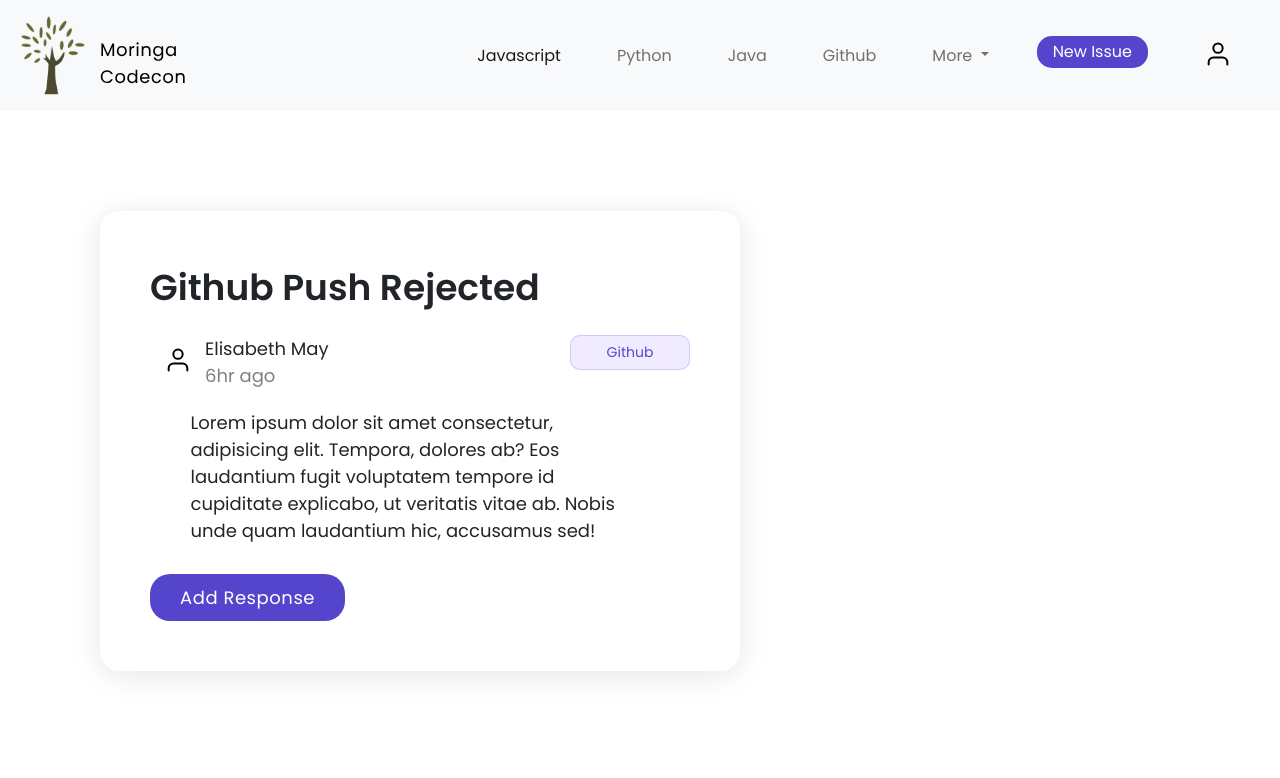
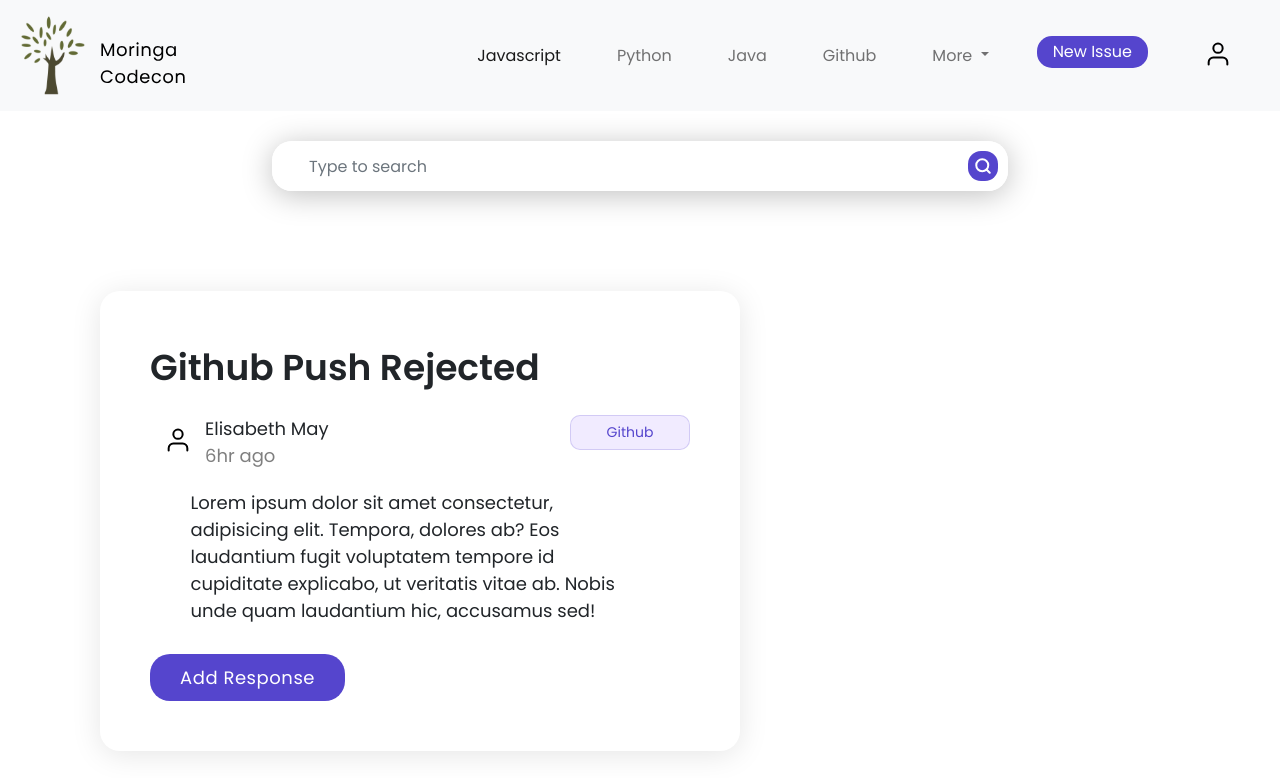
Before and after one commit to Kwathuta/moringa-codecon, an Angular app: page / in a window 1280 px wide. Shown: the top 778 px of the page. Built offline with nearby package versions, Linux system fonts and the light colour scheme.

Commit message:
Ft search (#18)
* building wireframe and styling

* completed issue component

* modified src/styles.css

* adding reaponsiveness to issues component

* added html wireframe

* added html wireframe

* completed searchbar

```diff
--- a/src/app/app.component.html
+++ b/src/app/app.component.html
@@ -1,4 +1,5 @@
 <app-navbar></app-navbar>
+<app-searchbar></app-searchbar>
 <app-issues></app-issues>
 <app-users></app-users>
 <app-signup></app-signup>
--- a/src/app/app.module.ts
+++ b/src/app/app.module.ts
@@ -12,6 +12,7 @@ import { UsersComponent } from './components/users/users.component';
 import { CategoriesComponent } from './components/categories/categories.component';
 import { NavbarComponent } from './components/navbar/navbar.component';
 import { FooterComponent } from './components/footer/footer.component';
+import { SearchbarComponent } from './components/searchbar/searchbar.component';
 import { CommentsComponent } from './components/comments/comments.component';
 
 @NgModule({
@@ -25,6 +26,7 @@ import { CommentsComponent } from './components/comments/comments.component';
     CategoriesComponent,
     NavbarComponent,
     FooterComponent,
+    SearchbarComponent,
     CommentsComponent
   ],
   imports: [
--- /dev/null
+++ b/src/app/components/searchbar/searchbar.component.css
@@ -0,0 +1,34 @@
+.search {
+  margin-top: 30px;
+  position: relative;
+  border-radius: 20px;
+  box-shadow: 0px 4px 30px rgba(0, 0, 0, 0.25);
+}
+
+.search input {
+  height: 50px;
+  text-indent: 25px;
+  border: none;
+  border-radius: 20px;
+}
+
+.search input:focus {
+  box-shadow: none;
+  border: 2px solid blue;
+}
+
+.search .fa-search {
+  position: absolute;
+  top: 20px;
+  left: 16px;
+}
+
+.search button {
+  position: absolute;
+  top: 5px;
+  right: 0px;
+  height: 40px;
+  width: 50px;
+  border: none;
+  background: transparent;
+}
--- /dev/null
+++ b/src/app/components/searchbar/searchbar.component.html
@@ -0,0 +1,13 @@
+<div class="container">
+  <div class="row height d-flex justify-content-center align-items-center">
+    <div class="col-md-8">
+      <div class="search">
+        <i class="fa fa-search"></i>
+        <input type="text" class="form-control" placeholder="Type to search" />
+        <button type="submit">
+          <img src="../../../assets/img/search-icon-purple.svg" alt="" />
+        </button>
+      </div>
+    </div>
+  </div>
+</div>
--- /dev/null
+++ b/src/app/components/searchbar/searchbar.component.ts
@@ -0,0 +1,15 @@
+import { Component, OnInit } from '@angular/core';
+
+@Component({
+  selector: 'app-searchbar',
+  templateUrl: './searchbar.component.html',
+  styleUrls: ['./searchbar.component.css']
+})
+export class SearchbarComponent implements OnInit {
+
+  constructor() { }
+
+  ngOnInit(): void {
+  }
+
+}
```
Also changed, not shown: 1 other file (tests, documents, lock files or other folders).
